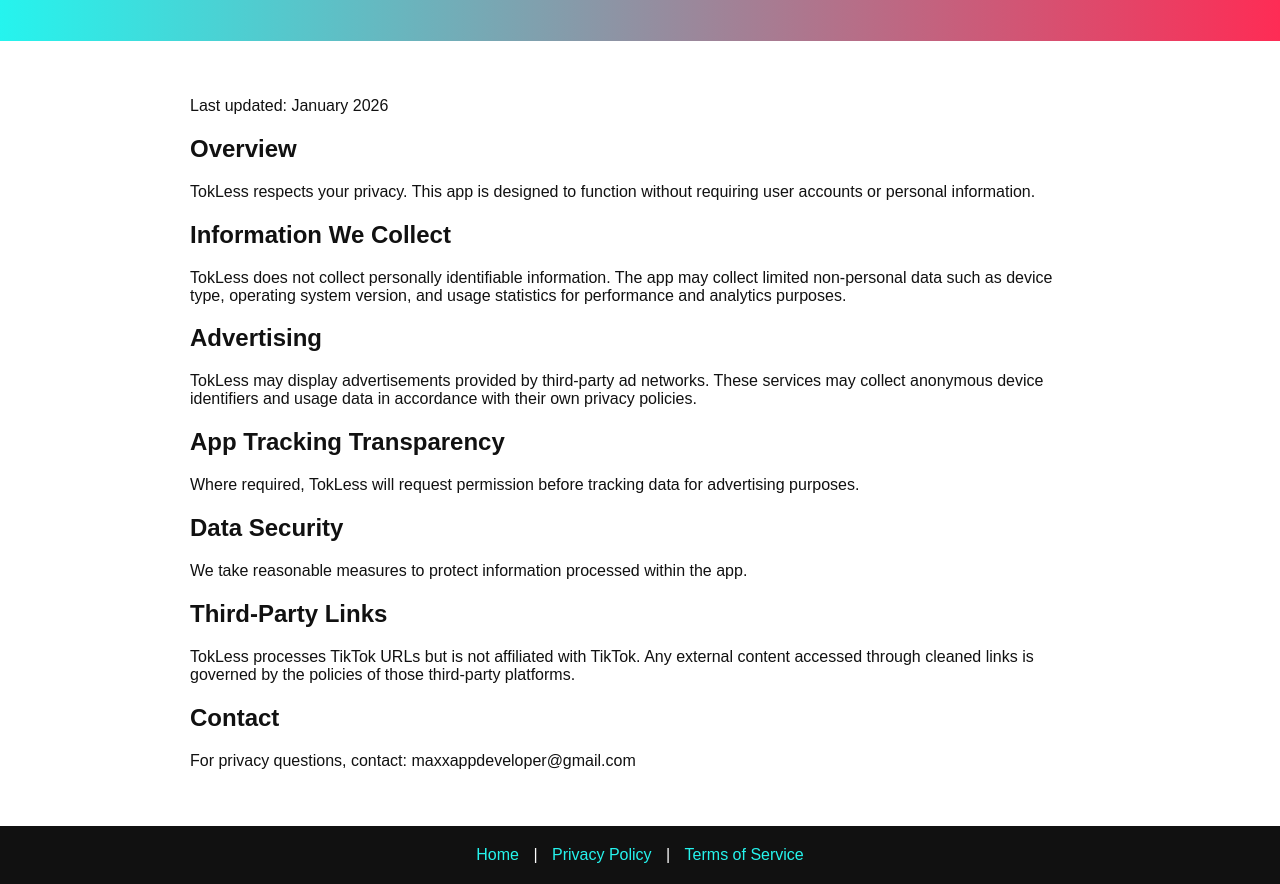
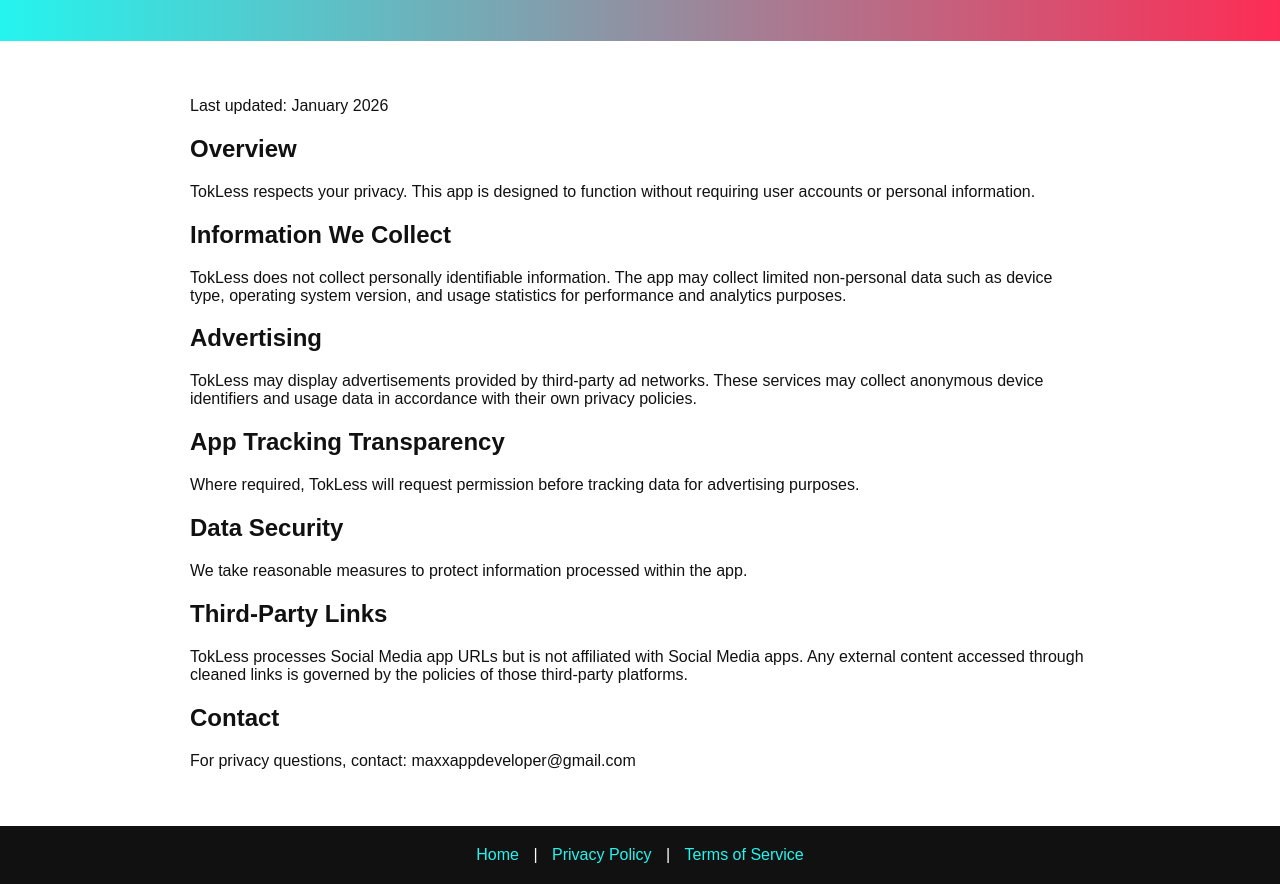
Before and after one commit to acully94/TokLess, a plain HTML site: page privacy.html in a window 1280 px wide. Shown: the part 119-1003 px from the top of the page. Drawn offline with Linux system fonts and the light colour scheme.

Commit message:
Update privacy.html

```diff
--- a/privacy.html
+++ b/privacy.html
@@ -53,7 +53,7 @@
 
     <h2>Third-Party Links</h2>
     <p>
-        TokLess processes TikTok URLs but is not affiliated with TikTok.
+        TokLess processes Social Media app URLs but is not affiliated with Social Media apps.
         Any external content accessed through cleaned links is governed by
         the policies of those third-party platforms.
     </p>
```
